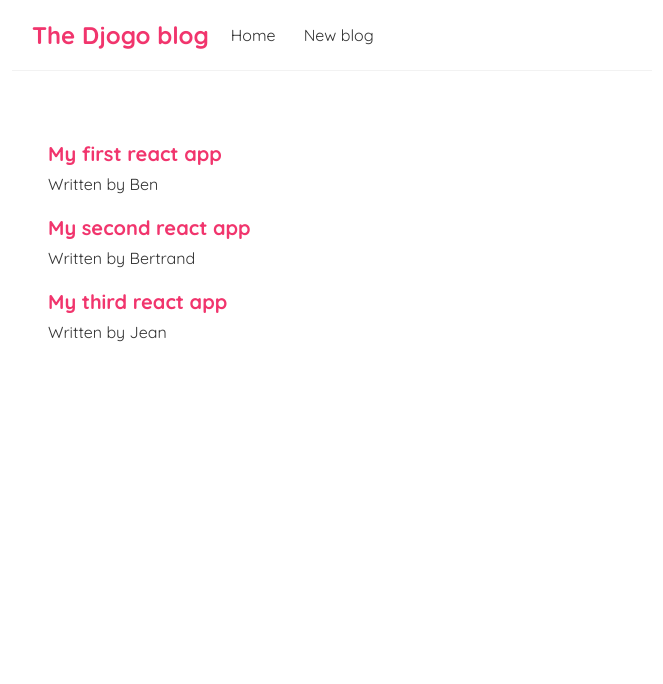
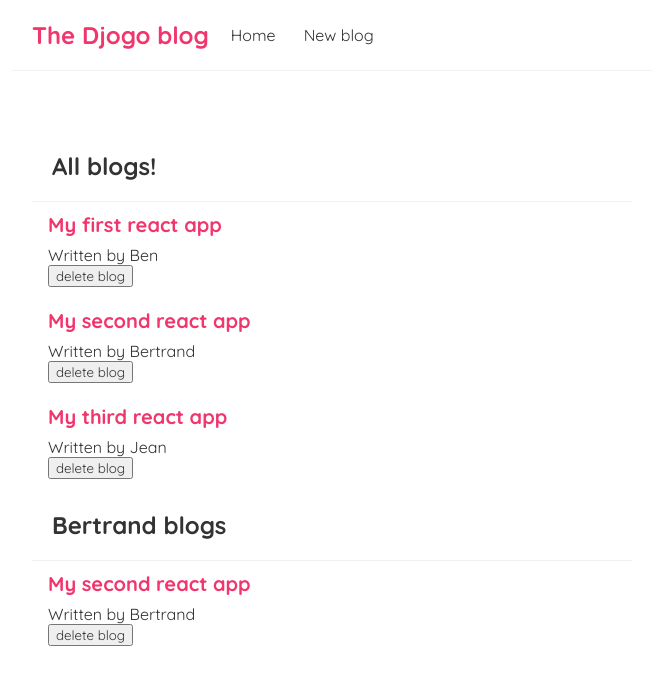
Before and after one commit to bergad37/React-exercises, a React (Create React App) app: page / in a window 1280 px wide. Shown: the top 684 px of the page, without its empty margins (308-971 px from the left). Built offline with nearby package versions, Linux system fonts and the light colour scheme.

Commit message:
props intro

```diff
--- /dev/null
+++ b/src/BlogList.js
@@ -0,0 +1,20 @@
+import './index.css'
+
+export const BlogList = ({blogs,title,handleDelete}) => {
+//     const blogs=props.blogs; // Just in case we need to access the props
+//    const title=props.title;
+
+
+   return (
+    <div className='blog-list'>
+    <h2 className='title'>{title}</h2>
+     {blogs.map((blog)=>(
+        <div className="blog-preview" key={blog.id}>
+        <h2>{blog.title}</h2>
+        <p>Written by {blog.author}</p>
+        <button onClick={()=>handleDelete(blog.id)}>delete blog</button>
+        </div>
+          ))}</div>
+
+  );
+}
--- a/src/Home.js
+++ b/src/Home.js
@@ -1,5 +1,6 @@
 import { useState } from "react";
 import './index.css';
+import { BlogList } from "./BlogList";
 
 export const Home = () => {
   const [blogs,setBlogs]=useState([
@@ -7,14 +8,16 @@
     {title:'My second react app',body:'Lorem Ipsum is simply dummy text of the printing',author:'Bertrand',id:2},
     {title:'My third react app',body:'Lorem Ipsum is simply dummy text of the printing',author:'Jean',id:3}
   ]);
+
+  const handleDelete=(id)=>{
+const newBlogs=blogs.filter(blog=>blog.id!==id);
+setBlogs(newBlogs);
+  }
+
   return (
     <div className='home'>
-    {blogs.map((blog)=>(
-<div className="blog-preview" key={blog.id}>
-<h2>{blog.title}</h2>
-<p>Written by {blog.author}</p>
-</div>
-  ))}
+   <BlogList blogs={blogs} title='All blogs!' handleDelete={handleDelete}/>
+  <BlogList blogs={blogs.filter((blog)=> blog.author==='Bertrand') } title='Bertrand blogs'  handleDelete={handleDelete} />
     </div>
   )
 }
--- a/src/index.css
+++ b/src/index.css
@@ -6,7 +6,7 @@
   font-family: "Quicksand";
   color: #333;
 }
-.navbar {
+.navbar,.title {
   padding: 20px;
   display: flex;
   align-items: center;
```
Also changed, not shown: public/logo192.png (deleted), public/logo512.png (deleted).
